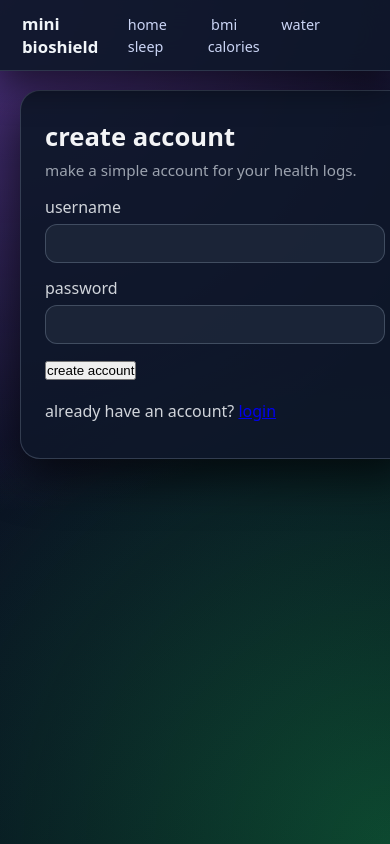
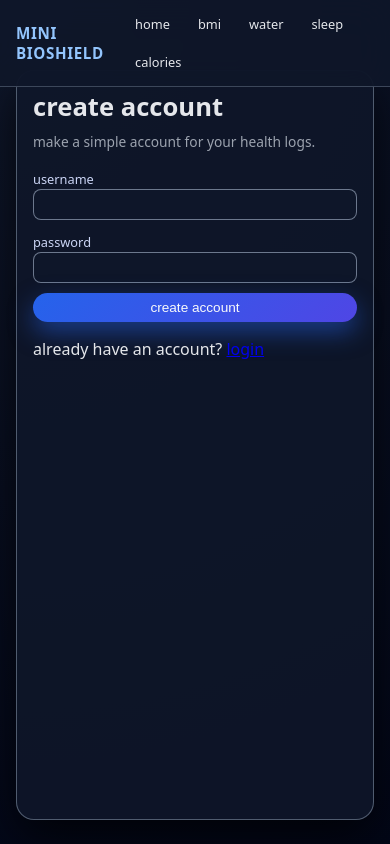
Before and after one commit to simon123J/mini-bioshield, a Flask app: page /register in a window 390 px wide. Run offline with Flask 3, Linux system fonts and the light colour scheme.

Commit message:
new responsive base and styles

```diff
--- a/templates/base.html
+++ b/templates/base.html
@@ -2,23 +2,23 @@
 <html lang="en">
   <head>
     <meta charset="utf-8">
-    <!-- add this line 👇 -->
+    <!-- this line makes phones size everything correctly -->
     <meta name="viewport" content="width=device-width, initial-scale=1">
 
     <title>{% block title %}mini bioshield{% endblock %}</title>
     <link rel="stylesheet" href="{{ url_for('static', filename='style.css') }}">
   </head>
   <body>
-    <div class="topnav">
+    <header class="topnav">
       <div class="logo">mini bioshield</div>
-      <div class="menu">
+      <nav class="menu">
         <a href="{{ url_for('home') }}">home</a>
         <a href="{{ url_for('bmi') }}">bmi</a>
         <a href="{{ url_for('water') }}">water</a>
         <a href="{{ url_for('sleep') }}">sleep</a>
         <a href="{{ url_for('calories') }}">calories</a>
-      </div>
-    </div>
+      </nav>
+    </header>
 
     <main class="page-shell">
       <div class="container">
--- a/templates/static/style.css
+++ b/templates/static/style.css
@@ -1,178 +1,195 @@
-/* RESET */
-* {
+/* reset-ish */
+*,
+*::before,
+*::after {
   box-sizing: border-box;
+}
+
+html, body {
   margin: 0;
   padding: 0;
 }
 
-/* ---------------------------------------------------
-   GLOBAL PAGE BACKGROUND
---------------------------------------------------- */
+/* base body styles */
 body {
   font-family: system-ui, -apple-system, BlinkMacSystemFont, "Segoe UI", sans-serif;
-
-  /* dark ocean base with glowing corners */
-  background:
-    radial-gradient(circle at top left, rgba(168, 85, 247, 0.4), transparent 55%),
-    radial-gradient(circle at bottom right, rgba(34, 197, 94, 0.35), transparent 60%),
-    linear-gradient(135deg, #0f172a, #020617);
-
-  min-height: 100vh;
-  padding-top: 70px; /* space for fixed navbar */
-  display: flex;
-  justify-content: center;
+  background: radial-gradient(circle at top left, #0f172a, #020617);
   color: #e5e7eb;
 }
 
-/* ---------------------------------------------------
-   TOP NAVIGATION BAR (GLASS)
---------------------------------------------------- */
+/* top navigation */
 .topnav {
-  width: 100%;
-  background: rgba(15, 23, 42, 0.92);
-  padding: 12px 22px;
-  display: flex;
-  justify-content: space-between;
-  align-items: center;
-
   position: fixed;
   top: 0;
   left: 0;
+  right: 0;
+  z-index: 20;
 
-  backdrop-filter: blur(14px);
-  z-index: 100;
+  display: flex;
+  align-items: center;
+  justify-content: space-between;
 
-  box-shadow: 0 14px 35px rgba(0, 0, 0, 0.55);
-  border-bottom: 1px solid rgba(148, 163, 184, 0.22);
+  padding: 10px 16px;
+  background: rgba(15, 23, 42, 0.9);
+  backdrop-filter: blur(18px);
+  border-bottom: 1px solid rgba(148, 163, 184, 0.35);
 }
 
 .topnav .logo {
-  font-size: 1.05rem;
   font-weight: 600;
-  color: #f1f5f9;
+  font-size: 0.95rem;
+  letter-spacing: 0.04em;
+  text-transform: uppercase;
+  color: #93c5fd;
 }
 
-.topnav .menu a {
-  margin-left: 16px;
-  text-decoration: none;
-  color: #cbd5f5;
-  font-size: 0.9rem;
-  padding: 6px 12px;
-  border-radius: 999px;
-
-  transition: background 0.2s ease, color 0.2s ease, transform 0.12s ease;
+.topnav .menu {
+  display: flex;
+  gap: 10px;
+  flex-wrap: wrap;
 }
 
-.topnav .menu a:hover {
-  background: rgba(59, 130, 246, 0.18);
-  color: #ffffff;
-  transform: translateY(-1px);
+.topnav a {
+  color: #e5e7eb;
+  text-decoration: none;
+  font-size: 0.8rem;
+  padding: 4px 8px;
+  border-radius: 999px;
+  border: 1px solid transparent;
+  transition: background 0.15s ease, border-color 0.15s ease, color 0.15s ease;
 }
 
-/* ---------------------------------------------------
-   MAIN CONTENT CARD (GLASS PANEL)
---------------------------------------------------- */
-.container {
-  background: rgba(15, 23, 42, 0.92);
-  max-width: 450px;
-  width: 100%;
-
-  padding: 28px 24px 36px;
-  margin: 20px;
-
-  border-radius: 20px;
-  border: 1px solid rgba(148, 163, 184, 0.28);
-  box-shadow: 0 18px 45px rgba(0, 0, 0, 0.65);
+.topnav a:hover {
+  background: rgba(37, 99, 235, 0.25);
+  border-color: rgba(96, 165, 250, 0.8);
+  color: #f9fafb;
 }
 
-/* ---------------------------------------------------
-   HEADERS & TEXT
---------------------------------------------------- */
+/* layout shell: centers + gives padding on all devices */
+.page-shell {
+  min-height: 100vh;
+  width: 100%;
+  padding: 70px 16px 24px; /* 70 for nav */
+  display: flex;
+  justify-content: center;
+}
+
+/* main card / content box */
+.container {
+  width: 100%;
+  max-width: 480px;
+  background: rgba(15, 23, 42, 0.9);
+  border-radius: 18px;
+  border: 1px solid rgba(148, 163, 184, 0.5);
+  box-shadow: 0 18px 45px rgba(0, 0, 0, 0.7);
+  padding: 18px 16px 20px;
+}
+
+/* bigger layout on laptops / tablets */
+@media (min-width: 900px) {
+  .page-shell {
+    padding: 90px 32px 32px;
+  }
+
+  .container {
+    max-width: 780px;
+    padding: 24px 24px 28px;
+  }
+}
+
+/* headings & generic text */
+h1, h2, h3 {
+  margin-top: 0;
+  margin-bottom: 8px;
+  font-weight: 600;
+}
+
 h1 {
   font-size: 1.6rem;
-  margin-bottom: 6px;
-  color: #f3f4f6;
 }
 
 .subtitle {
-  font-size: 0.95rem;
+  margin-top: 0;
+  margin-bottom: 16px;
   color: #9ca3af;
-  margin-bottom: 16px;
+  font-size: 0.86rem;
 }
 
-p,
-label {
-  color: #d1d5db;
+/* flash messages */
+.flashes {
+  list-style: none;
+  padding-left: 0;
+  margin: 0 0 12px 0;
 }
 
-/* ---------------------------------------------------
-   DASHBOARD LIST
---------------------------------------------------- */
-.dashboard-list {
-  list-style: none;
-  margin-top: 16px;
+.flashes li {
+  background: rgba(34, 197, 94, 0.15);
+  border: 1px solid rgba(34, 197, 94, 0.5);
+  color: #bbf7d0;
+  border-radius: 10px;
+  padding: 6px 10px;
+  font-size: 0.8rem;
 }
 
-.dashboard-list li {
-  margin-bottom: 14px;
+/* forms */
+form {
+  display: flex;
+  flex-direction: column;
+  gap: 10px;
 }
 
-.dashboard-list a {
-  display: block;
-  padding: 12px 16px;
-
-  text-decoration: none;
-  font-size: 0.95rem;
-
-  background: rgba(55, 65, 81, 0.5);
-  border: 1px solid rgba(148, 163, 184, 0.2);
-
-  border-radius: 14px;
-  color: #e2e8f0;
-
-  transition: background 0.25s ease, transform 0.12s ease, box-shadow 0.12s ease;
+label {
+  font-size: 0.8rem;
+  color: #cbd5f5;
 }
 
-.dashboard-list a:hover {
-  background: rgba(59, 130, 246, 0.3);
-  transform: translateY(-2px);
-  box-shadow: 0 8px 20px rgba(59, 130, 246, 0.35);
-}
-
-/* ---------------------------------------------------
-   FORMS
---------------------------------------------------- */
-form {
-  margin-bottom: 20px;
-}
-
-form div {
-  margin-bottom: 14px;
-}
-
+input[type="text"],
 input[type="number"],
-input[type="text"],
+input[type="email"],
 input[type="password"] {
   width: 100%;
-  margin-top: 6px;
-  padding: 10px 12px;
-
-  border-radius: 12px;
-  border: 1px solid rgba(148, 163, 184, 0.32);
-
-  background: rgba(30, 41, 59, 0.8);
-  color: #f1f5f9;
-
-  outline: none;
-  font-size: 0.95rem;
+  padding: 7px 8px;
+  border-radius: 8px;
+  border: 1px solid rgba(148, 163, 184, 0.7);
+  background: rgba(15, 23, 42, 0.8);
+  color: #e5e7eb;
+  font-size: 0.85rem;
 }
 
 input:focus {
-  border-color: #60a5fa;
-  box-sha
-/* ---------------------------------------------------
-   HOME HERO + GRID
---------------------------------------------------- */
+  outline: none;
+  border-color: rgba(96, 165, 250, 0.9);
+  box-shadow: 0 0 0 1px rgba(96, 165, 250, 0.7);
+}
+
+button,
+.btn-primary {
+  border: none;
+  border-radius: 999px;
+  padding: 7px 12px;
+  font-size: 0.85rem;
+  font-weight: 500;
+  cursor: pointer;
+  background: linear-gradient(135deg, #2563eb, #4f46e5);
+  color: #f9fafb;
+  box-shadow: 0 10px 25px rgba(37, 99, 235, 0.5);
+  transition: transform 0.13s ease, box-shadow 0.13s ease, opacity 0.13s ease;
+}
+
+button:hover,
+.btn-primary:hover {
+  transform: translateY(-1px);
+  box-shadow: 0 14px 35px rgba(37, 99, 235, 0.7);
+}
+
+button:active,
+.btn-primary:active {
+  transform: translateY(0);
+  box-shadow: 0 8px 18px rgba(37, 99, 235, 0.6);
+  opacity: 0.95;
+}
+
+/* home hero and cards */
 .hero {
   margin-bottom: 18px;
 }
```
Also changed, not shown: other parts of templates/static/style.css (+1 -90 lines).
